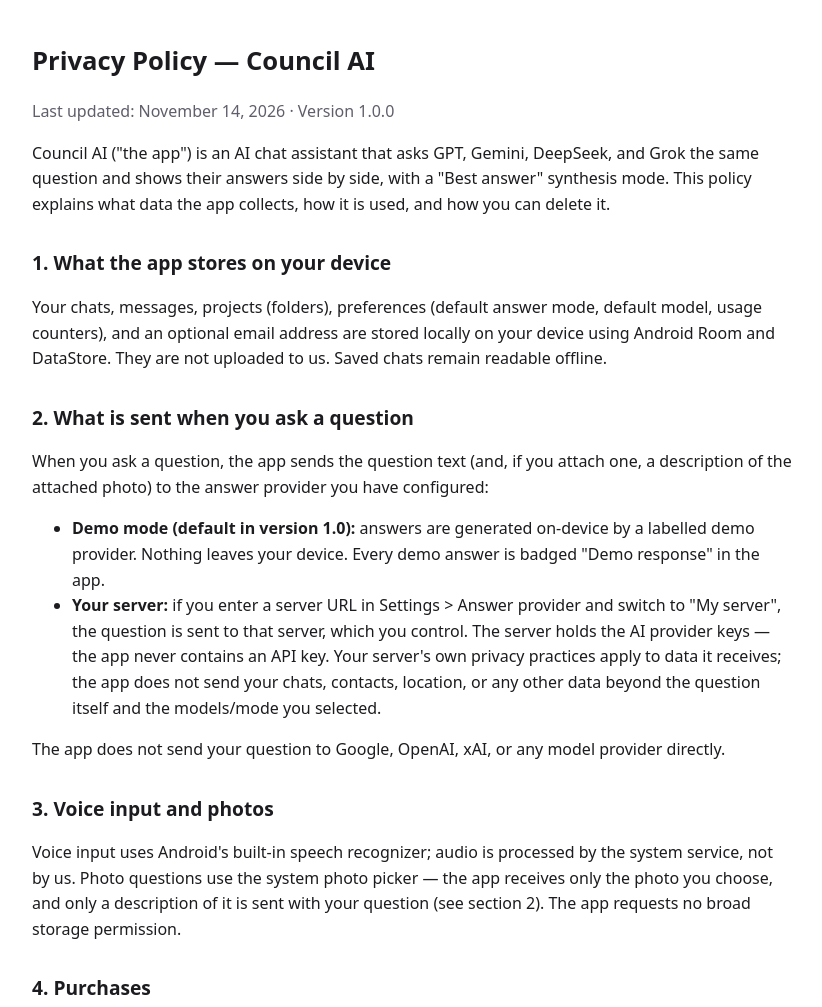
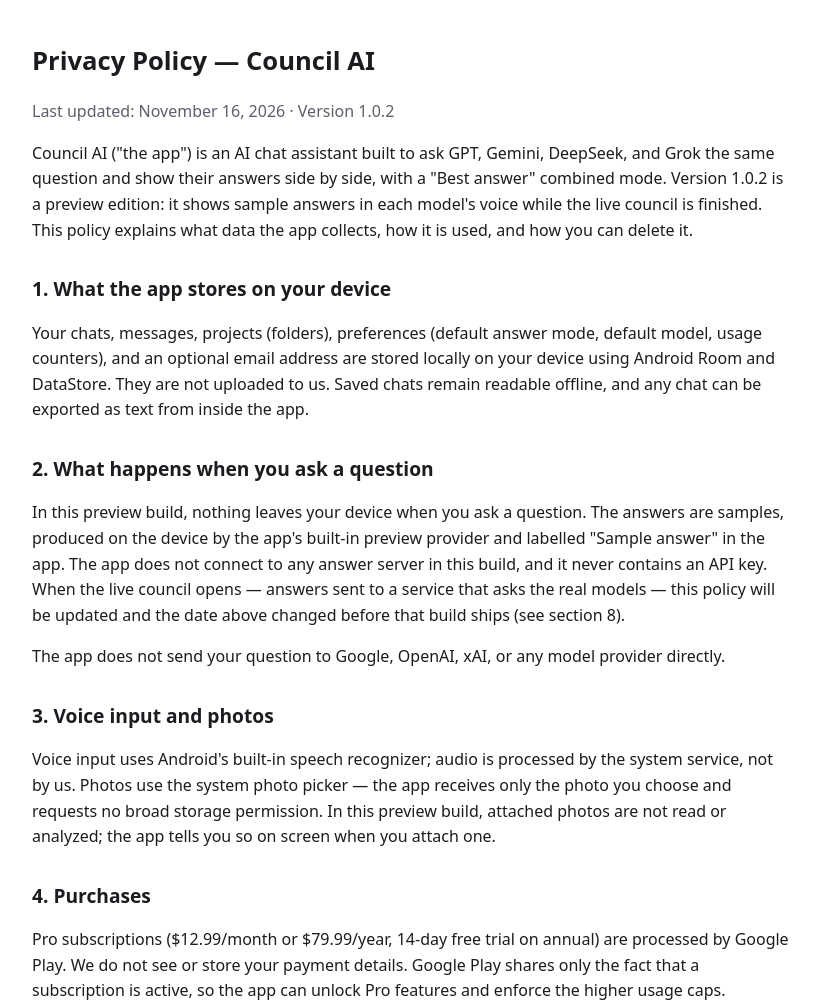
Before and after one commit to justinwayn/app-privacy, a plain HTML site: page council-ai.html in a window 1280 px wide. Shown: the top 1007 px of the page, without its empty margins (228-1050 px from the left). Drawn offline with Linux system fonts and the light colour scheme.

Commit message:
Council AI privacy policy vc3 (1.0.2): preview edition — nothing leaves device, photos not read, no server

```diff
--- a/council-ai.html
+++ b/council-ai.html
@@ -12,23 +12,19 @@
 </head>
 <body>
 <h1>Privacy Policy — Council AI</h1>
-<p class="meta">Last updated: November 14, 2026 · Version 1.0.0</p>
+<p class="meta">Last updated: November 16, 2026 · Version 1.0.2</p>
 
-<p>Council AI ("the app") is an AI chat assistant that asks GPT, Gemini, DeepSeek, and Grok the same question and shows their answers side by side, with a "Best answer" synthesis mode. This policy explains what data the app collects, how it is used, and how you can delete it.</p>
+<p>Council AI ("the app") is an AI chat assistant built to ask GPT, Gemini, DeepSeek, and Grok the same question and show their answers side by side, with a "Best answer" combined mode. Version 1.0.2 is a preview edition: it shows sample answers in each model's voice while the live council is finished. This policy explains what data the app collects, how it is used, and how you can delete it.</p>
 
 <h2>1. What the app stores on your device</h2>
-<p>Your chats, messages, projects (folders), preferences (default answer mode, default model, usage counters), and an optional email address are stored locally on your device using Android Room and DataStore. They are not uploaded to us. Saved chats remain readable offline.</p>
+<p>Your chats, messages, projects (folders), preferences (default answer mode, default model, usage counters), and an optional email address are stored locally on your device using Android Room and DataStore. They are not uploaded to us. Saved chats remain readable offline, and any chat can be exported as text from inside the app.</p>
 
-<h2>2. What is sent when you ask a question</h2>
-<p>When you ask a question, the app sends the question text (and, if you attach one, a description of the attached photo) to the answer provider you have configured:</p>
-<ul>
-  <li><strong>Demo mode (default in version 1.0):</strong> answers are generated on-device by a labelled demo provider. Nothing leaves your device. Every demo answer is badged "Demo response" in the app.</li>
-  <li><strong>Your server:</strong> if you enter a server URL in Settings &gt; Answer provider and switch to "My server", the question is sent to that server, which you control. The server holds the AI provider keys — the app never contains an API key. Your server's own privacy practices apply to data it receives; the app does not send your chats, contacts, location, or any other data beyond the question itself and the models/mode you selected.</li>
-</ul>
+<h2>2. What happens when you ask a question</h2>
+<p>In this preview build, nothing leaves your device when you ask a question. The answers are samples, produced on the device by the app's built-in preview provider and labelled "Sample answer" in the app. The app does not connect to any answer server in this build, and it never contains an API key. When the live council opens — answers sent to a service that asks the real models — this policy will be updated and the date above changed before that build ships (see section 8).</p>
 <p>The app does not send your question to Google, OpenAI, xAI, or any model provider directly.</p>
 
 <h2>3. Voice input and photos</h2>
-<p>Voice input uses Android's built-in speech recognizer; audio is processed by the system service, not by us. Photo questions use the system photo picker — the app receives only the photo you choose, and only a description of it is sent with your question (see section 2). The app requests no broad storage permission.</p>
+<p>Voice input uses Android's built-in speech recognizer; audio is processed by the system service, not by us. Photos use the system photo picker — the app receives only the photo you choose and requests no broad storage permission. In this preview build, attached photos are not read or analyzed; the app tells you so on screen when you attach one.</p>
 
 <h2>4. Purchases</h2>
 <p>Pro subscriptions ($12.99/month or $79.99/year, 14-day free trial on annual) are processed by Google Play. We do not see or store your payment details. Google Play shares only the fact that a subscription is active, so the app can unlock Pro features and enforce the higher usage caps.</p>
@@ -37,22 +33,22 @@
 <ul>
   <li>No advertising identifiers, no ads, and no ad tracking.</li>
   <li>No location data, contacts, or device identifiers beyond what Android itself requires for the app to run.</li>
-  <li>No analytics or crash data leaves the device in version 1.0. Crash reporting is local logging only; a crash-reporting service will be added before the first closed test and this policy will be updated to name it before then.</li>
+  <li>No analytics or crash data leaves the device in this version. Crash reporting is local logging only; a crash-reporting service will be added before the first closed test and this policy will be updated to name it before then.</li>
   <li>No API keys or credentials are stored in the app.</li>
 </ul>
 
 <h2>6. Data retention and deletion</h2>
-<p>Chats stay on your device until you delete them (swipe/rename/delete in the chat list) or delete your account. <strong>Settings &gt; Delete account &amp; all data</strong> permanently deletes every chat, message, project, and saved preference on the device. Deleting your account in the app does not cancel a Pro subscription — cancel that separately in Google Play. If you used your own server, data it retained is governed by that server, not by this policy.</p>
+<p>Chats stay on your device until you delete them (from the chat list) or delete your account. <strong>Settings &gt; Delete account &amp; all data</strong> permanently deletes every chat, message, project, and saved preference on the device. Deleting your account in the app does not cancel a Pro subscription — cancel that separately in Google Play.</p>
 
 <h2>7. Children</h2>
 <p>Council AI is intended for adults. It is not directed at children under 13, and we do not knowingly collect data from children.</p>
 
 <h2>8. Changes</h2>
-<p>If the app's data practices change — for example when live server answers or crash reporting are added — this policy will be updated here and the "Last updated" date changed before the change ships.</p>
+<p>If the app's data practices change — for example when live answers or crash reporting are added — this policy will be updated here and the "Last updated" date changed before the change ships.</p>
 
 <h2>9. Contact</h2>
 <p>Questions about this policy: support@councilai.app</p>
 
-<p class="meta">Hosting note: this file is the privacy policy text. The live URL for the Play listing is still to be decided; do not publish this file anywhere until the URL is chosen.</p>
+<p class="meta">Live URL: https://justinwayn.github.io/app-privacy/council-ai.html — the hosted copy must carry this same text; flag to Doug to re-publish with the vc3 handoff.</p>
 </body>
 </html>
```
